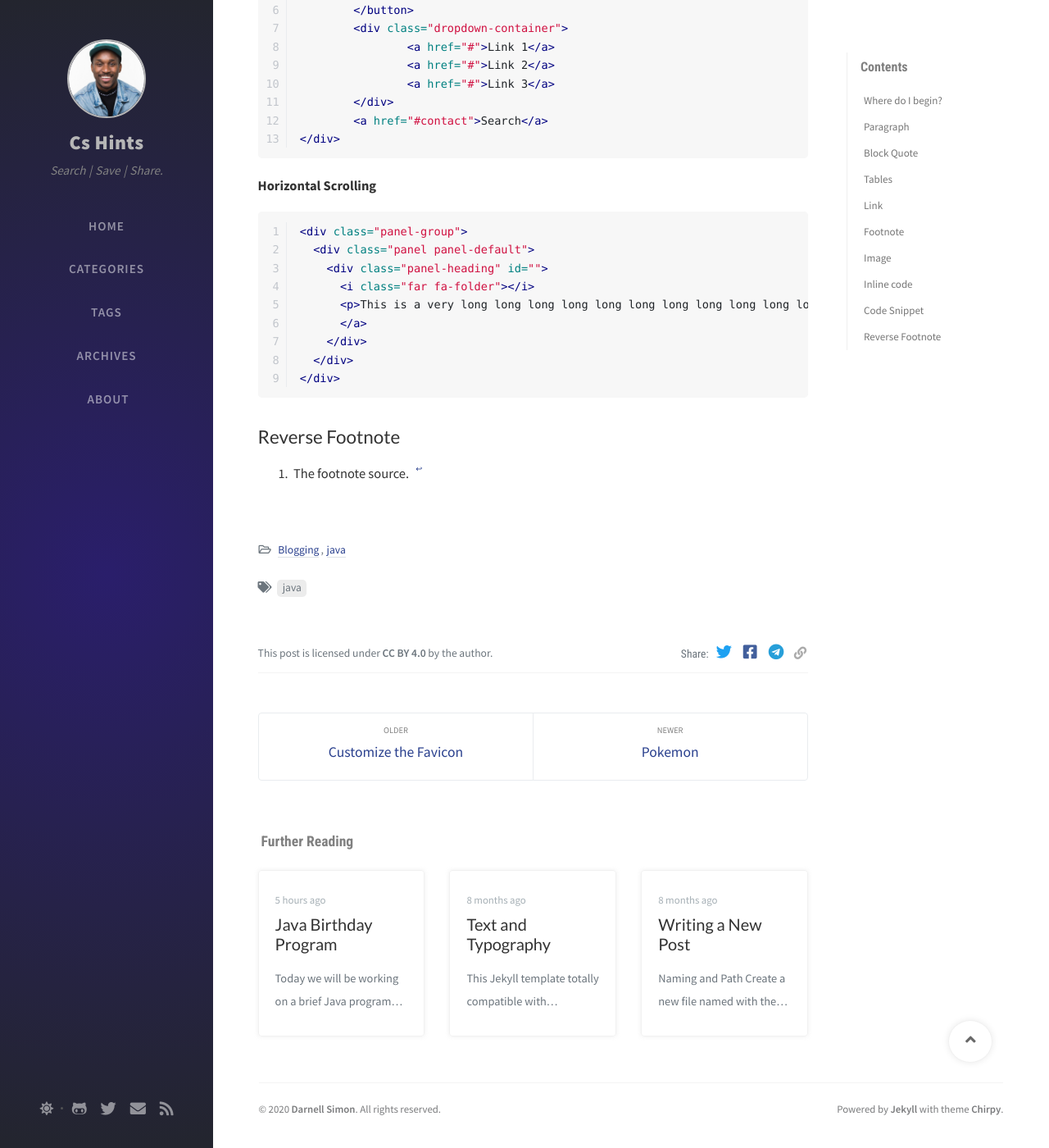
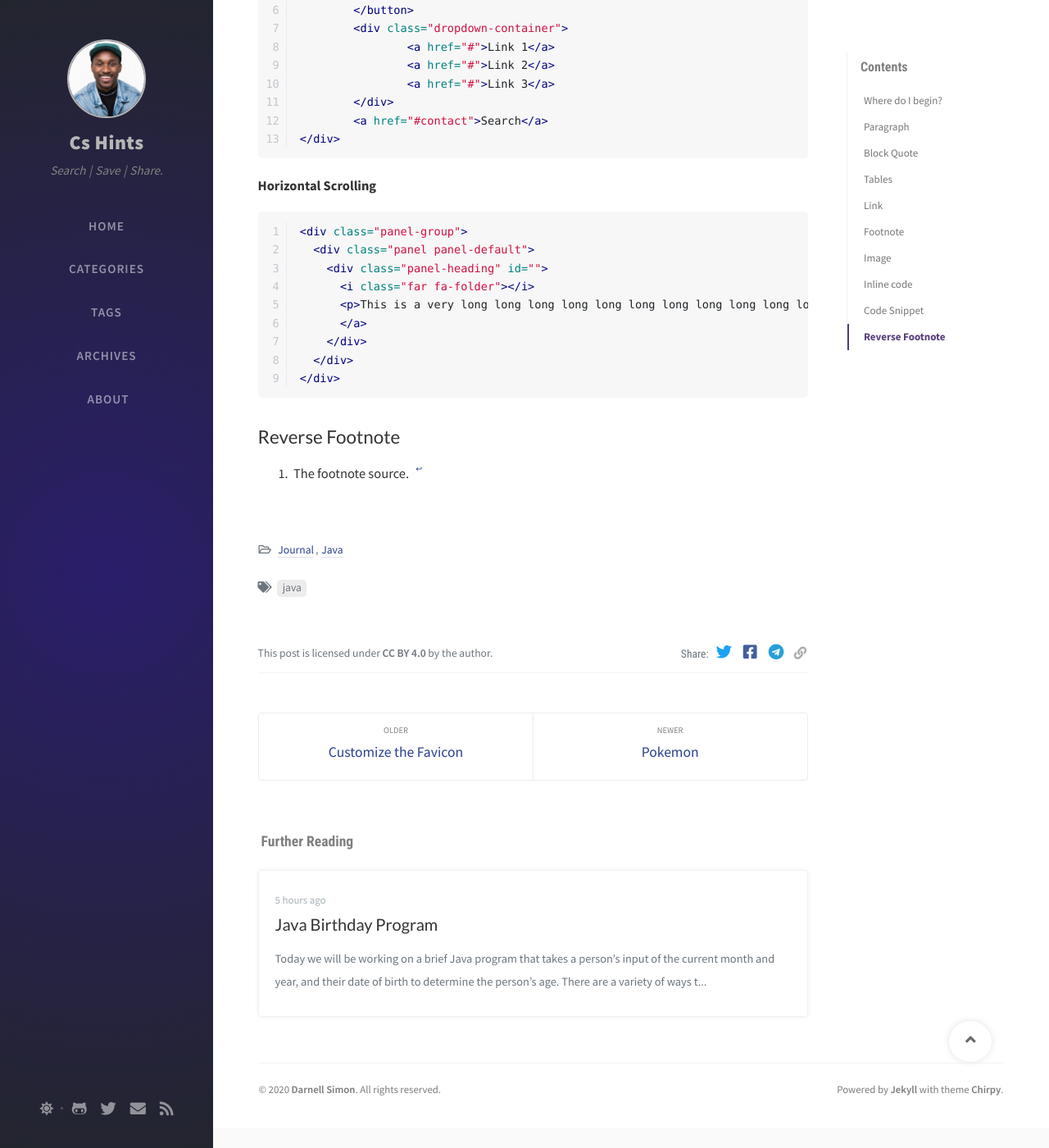
Before and after one commit to rightbrainpapi/blog, a Jekyll site: the page built from _posts/journal/2020-04-25-java-journey.md, in a window 1280 px wide and 1400 px high, scrolled down 3043 px. Shown: the whole window at 82% size. Built offline with Jekyll 4.4.1, drawn with Linux system fonts in a browser that asks for light colours; nearby versions of some CDN libraries; comment, search, counter and statistics services are not loaded.

Commit message:
adding the sub categories

```diff
--- a/_posts/journal/2020-04-25-java-journey.md
+++ b/_posts/journal/2020-04-25-java-journey.md
@@ -2,7 +2,7 @@
 title: Java Journey Begins
 author: Darnell Simon
 date: 2020-04-25 14:00:00 -0400
-categories: [Blogging, java]
+categories: [Journal, Java]
 tags: [java]
 ---
 
```
Also changed, not shown: _posts/programming/2020-04-25-pokemon.md (+1 -1 lines), _posts/programming/2020-04-26-java-birthday.md (+1 -1 lines).
